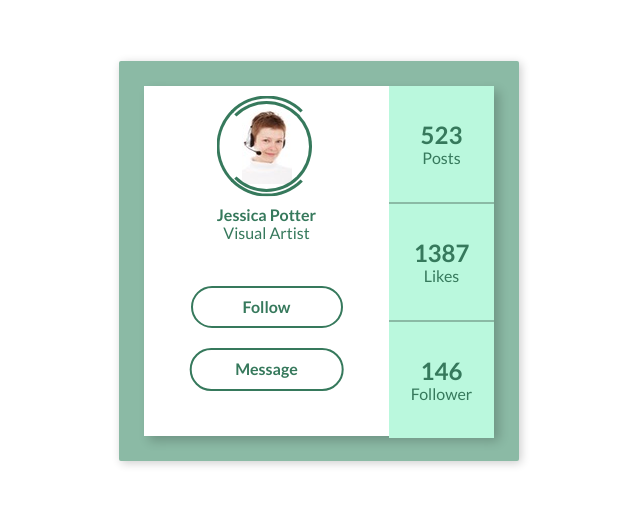
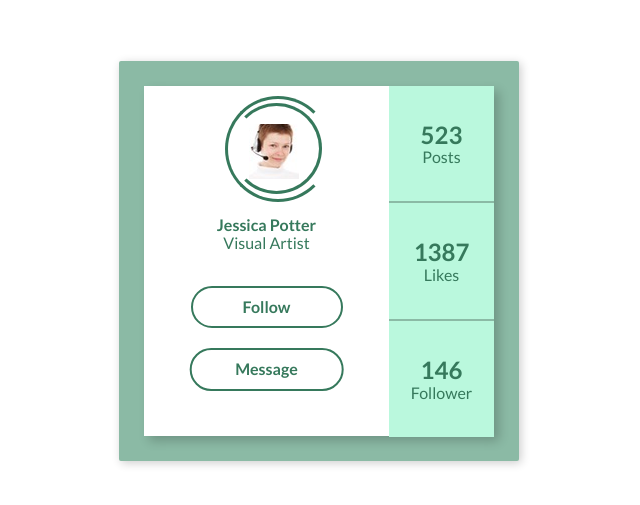
Before and after one commit to Reggie01/CSSChallengeDay5, a website: page index.html in a window 1280 px wide. Shown: the part 139-644 px from the top of the page, without its empty margins (321-961 px from the left). Drawn offline with nearby package versions, Linux system fonts and the light colour scheme.

Commit message:
Finished implementing main content component
Add on hover effects for buttons and image.

```diff
--- a/index.html
+++ b/index.html
@@ -6,7 +6,7 @@
 	<meta name="description" content="Day 6 of 100 days of css challenge. UI social media page with social media statistics." />
     <meta name="keywords" content="100 days css challenge, 100 days of code, css3 animation, 100 days of css" />
     <meta http-equiv="X-UA-Compatible" content="IE=Edge" />
-	<title>100 days of CSS Challenge | Day 6 </title>
+	<title>100 days of CSS Challenge | Day 6</title>
 	<meta name="twitter:card" value="summary">
     <meta property="og:title" content="100 Days CSS Challenge | Day 6" />
     <meta property="og:type" content="article" />
@@ -27,11 +27,9 @@
         <div class="main-content">
           <div class="header">
             <div class="img-wrapper">
-              <div class="img-container">
-                <div class="img-container-inner">
-
-                </div>
-              </div>
+              <div class="img-container"></div>
+              <div class="img-container-inner"></div>
+              <div class="img"></div>
             </div>
             <div class="img-name">Jessica Potter</div>
             <div class="img-title">Visual Artist</div>
--- a/sass/main.scss
+++ b/sass/main.scss
@@ -1,5 +1,4 @@
-
-
+/* Colors */
 $light-green:  #BAF8DD;
 $light-green-hover: #6FF8BC;
 $dark-green-btn-hover: #36795C;
@@ -30,7 +29,7 @@ $dark-green-btn-hover: #36795C;
   margin-top: -200px;
   margin-left: -200px;
   background: #49B97D;
-  @include gradient( #8BBAA5, #4DAC82)
+  @include gradient( #8BBAA5, #4DAC82);
   border-radius: 2px;
   box-shadow: 2px 2px 10px 0 rgba(0,0,0,.2);
 }
@@ -43,6 +42,7 @@ $dark-green-btn-hover: #36795C;
   height: 350px;
   transform: translate( -50%, -50% );
   box-shadow: 5px 5px 10px 0 rgba(0,0,0,.2);
+
 
   .main-content {
     position: absolute;
@@ -60,53 +60,46 @@ $dark-green-btn-hover: #36795C;
 
       .img-wrapper {
         position: relative;
-        top: 0;
-        left: 0;
         height: 60%;
+        padding-top: 10px;
+
+        &:hover > .img-container {
+           -ms-transform: rotate(360deg);
+           -webkit-transform: rotate(360deg);
+           transform: rotate(360deg);
+        }
+
+        &:hover > .img-container-inner {
+          -ms-transform: rotate(360deg);
+          -webkit-transform: rotate(360deg);
+          transform: rotate(-360deg);
+        }
       }
 
       .img-container {
         position: relative;
         left: 50%;
-        top: 50%;
-        transform: translate(-50%, -50%);
-        width: 95px;
-        height: 95px;
-        /* border: 2px solid $dark-green-btn-hover; */
-        /* border-radius: 50%; */
+        width: 100px;
+        height: 100px;
+        margin-left: -42px;
+        border-left: 3px solid $dark-green-btn-hover;
+        border-top: 3px solid $dark-green-btn-hover;
+        border-right: 3px solid transparent;
+        border-bottom: 3px solid $dark-green-btn-hover;
+        border-radius: 50%;
+        transition-property: transform;
+        transition: transform linear 1s;
 
-        &:before {
-          content: "";
-          display: block;
-          position: absolute;
-          left: -3px;
-          top: -3px;
-          height: 100%;
-          width: 100%;
-          border-top: 3px solid $dark-green-btn-hover;
-          border-left: 3px solid $dark-green-btn-hover;
-          border-bottom: 3px solid $dark-green-btn-hover;
-          border-right: 3px solid transparent;
-          border-radius: 50%;
-
-        }
-        &:hover {
-          animation: spin 1s linear;
-        }
       }
 
       .img-container-inner {
-        position: relative;
-        left: 50%;
-        top: 50%;
-        transform: translate(-50%, -50%);
+        position: absolute;
+        top: 20px;
+        left: 90px;
         width: 85px;
         height: 85px;
-        /* border: 2px solid $dark-green-btn-hover; */
-        /* border-radius: 50%; */
-        background-image: url("../img/agent-business-call-center-41280.jpeg");
-        background-repeat: no-repeat;
-        background-position: center;
+        transition-property: transform;
+        transition: transform linear 1s;
 
         &:before {
           content: "";
@@ -123,51 +116,18 @@ $dark-green-btn-hover: #36795C;
           border-radius: 50%;
         }
 
-        &:hover {
-          animation: reverse-spin 1s linear;
-        }
       }
 
-      @-webkit-keyframes spin {
-        from {transform: translate(-50%,-50%) rotate(0deg);}
-        to {transform: translate(-50%,-50%) rotate(360deg);}
+      .img {
+        position: relative;
+        top: -78px;
+        left: 42%;
+        width: 55px;
+        height: 55px;
+        background-image: url("../img/agent-business-call-center-41280.jpeg");
+        background-repeat: no-repeat;
+        background-position: center;
       }
-
-      @-moz-keyframes spin {
-        from {transform: translate(-50%,-50%) rotate(0deg);}
-        to {transform: translate(-50%,-50%) rotate(360deg);}
-      }
-
-      @-o-keyframes spin {
-        from {transform: translate(-50%,-50%) rotate(0deg);}
-        to {transform: translate(-50%,-50%) rotate(360deg);}
-      }
-
-      @keyframes spin {
-        from {transform: translate(-50%,-50%) rotate(0deg) ;}
-        to {transform: translate(-50%,-50%) rotate(360deg) ;}
-      }
-
-      @-webkit-keyframes reverse-spin {
-        from {transform: translate(-50%,-50%) rotate(0deg);}
-        to {transform: translate(-50%,-50%) rotate(-360deg) ;}
-      }
-
-      @-moz-keyframes reverse-spin {
-        from {transform: translate(-50%,-50%) rotate(0deg);}
-        to {transform: translate(-50%,-50%) rotate(-360deg);}
-      }
-
-      @-o-keyframes reverse-spin {
-        from {transform: translate(-50%,-50%) rotate(0deg);}
-        to {transform: translate(-50%,-50%) rotate(-360deg);}
-      }
-
-      @keyframes reverse-spin {
-        from {transform: translate(-50%,-50%) rotate(0deg);}
-        to {transform: translate(-50%,-50%) rotate(-360deg);}
-      }
-
 
       img {
         display: block;
@@ -240,7 +200,7 @@ $dark-green-btn-hover: #36795C;
   }
 
   .posts-container {
-    height: 116px;
+    height: 115px;
     margin-bottom: 2px;
     background-color: $light-green;
     cursor: pointer;
```
Also changed, not shown: css/main.css, readme.md.
